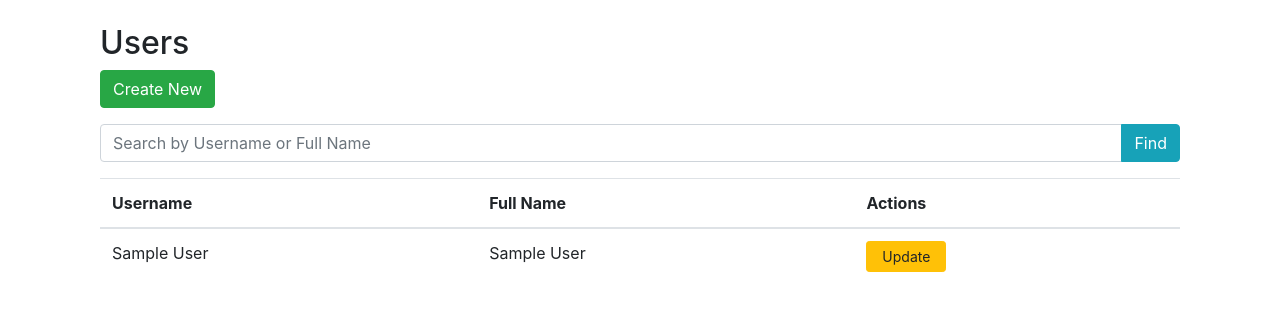
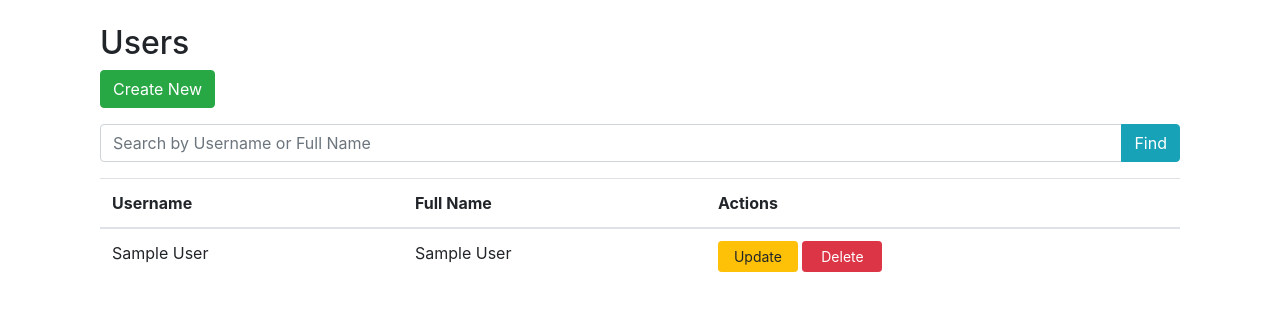
Before and after one commit to jorgesoft/django-vulns, a Django app: page /users/ in a window 1280 px wide. Shown: the part 56-367 px from the top of the page. Run offline with Django 5.2, Linux system fonts and the light colour scheme; tables that the repository leaves empty hold one stand-in row (values such as "Sample post"); some libraries are stand-ins or nearby versions.

Commit message:
django added user delete function

```diff
--- a/dashboard/templates/dashboard/users_list.html
+++ b/dashboard/templates/dashboard/users_list.html
@@ -37,10 +37,10 @@
                     </style>
                     <td>
                         <a href="{% url 'user-update' user.name %}" class="btn btn-warning btn-sm btn-fixed-width">Update</a>
-{% comment %}                         <form action="{% url 'user-delete' user.name %}" method="post" class="d-inline-block" onsubmit="return confirm('Are you sure you want to delete this user?');">
+                        <form action="{% url 'user-delete' user.name %}" method="post" class="d-inline-block" onsubmit="return confirm('Are you sure you want to delete this user?');">
                             {% csrf_token %}
                             <button type="submit" class="btn btn-danger btn-sm btn-fixed-width">Delete</button>
-                        </form> {% endcomment %}
+                        </form>
                     </td>
                 </tr>
                 {% empty %}
--- a/dashboard/urls.py
+++ b/dashboard/urls.py
@@ -16,6 +16,7 @@ from .views.hosts import (
 from .views.users import (
     list_users,
     create_user,
+    delete_user,
     update_user,
 )
 
@@ -35,5 +36,6 @@ urlpatterns = [
     # Users URLs
     path('users/', list_users, name='users'),
     path('users/create/', create_user, name='user-create'),
+    path('users/delete/<str:user_name>/', delete_user, name='user-delete'),
     path('users/update/<str:user_name>/', update_user, name='user-update'),
 ]
--- a/dashboard/views/users.py
+++ b/dashboard/views/users.py
@@ -80,3 +80,25 @@ def update_user(request, user_name):
             user_data = {'name': user[0], 'full_name': user[1]}
             # Pass the user data to the template, potentially as form initial data
             return render(request, 'dashboard/user_update.html', {'user': user_data, 'user_name': user_name})
+
+
+def delete_user(request, user_name):
+    if request.method == 'POST':
+        try:
+            with connection.cursor() as cursor:
+                # Deleting query using placeholders for safety against SQL injection
+                sql = "DELETE FROM users WHERE name = %s"
+                cursor.execute(sql, [user_name])
+                # Check if a row was deleted
+                if cursor.rowcount == 0:
+                    raise Http404("User not found.")
+
+                messages.success(request, 'User deleted successfully!')
+        except Exception as e:
+            messages.error(request, f'An error occurred while deleting the user: {e}')
+
+        return redirect('users')
+    else:
+        # Redirecting or showing an error if the method is not POST
+        messages.error(request, 'Invalid request method.')
+        return redirect('users')
```
